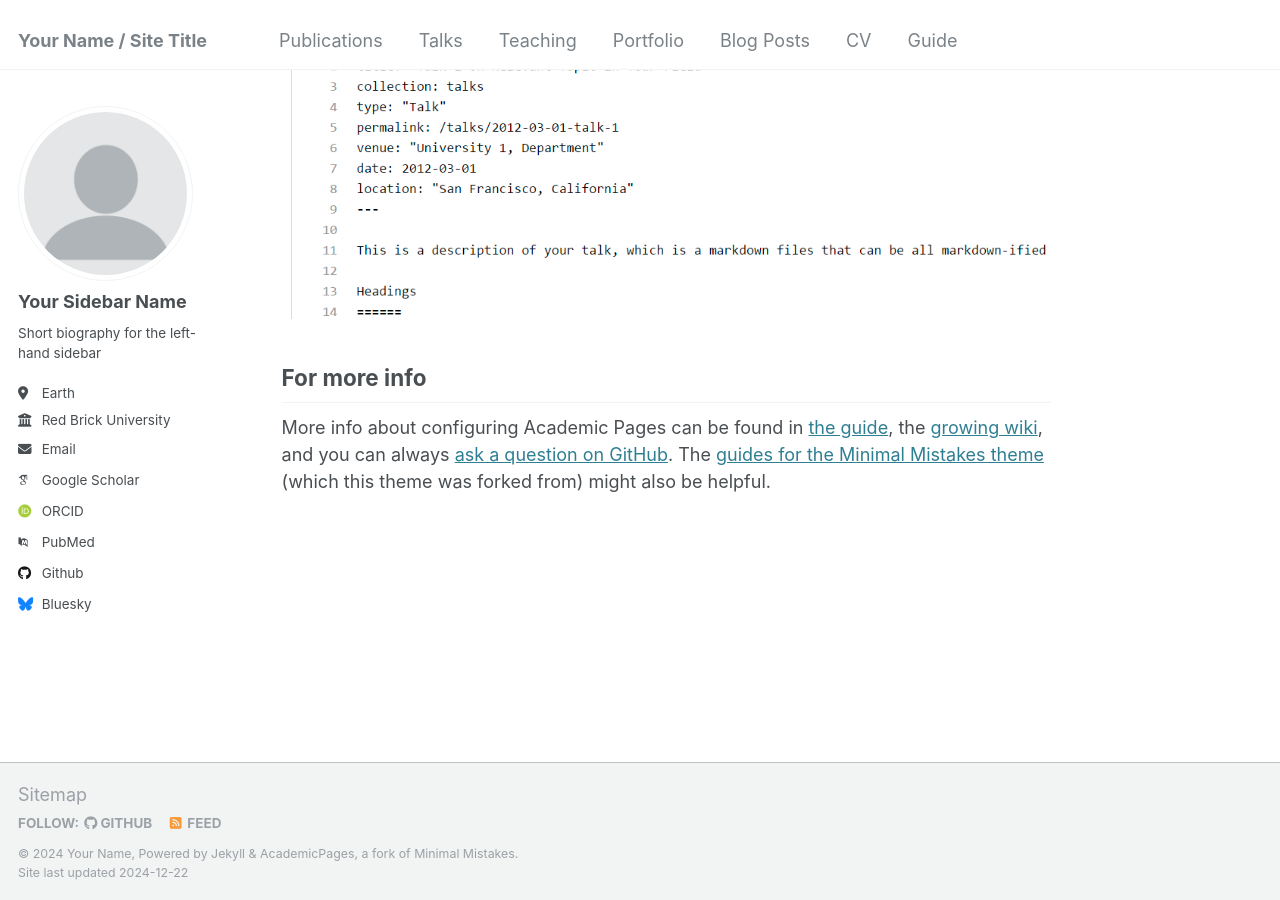
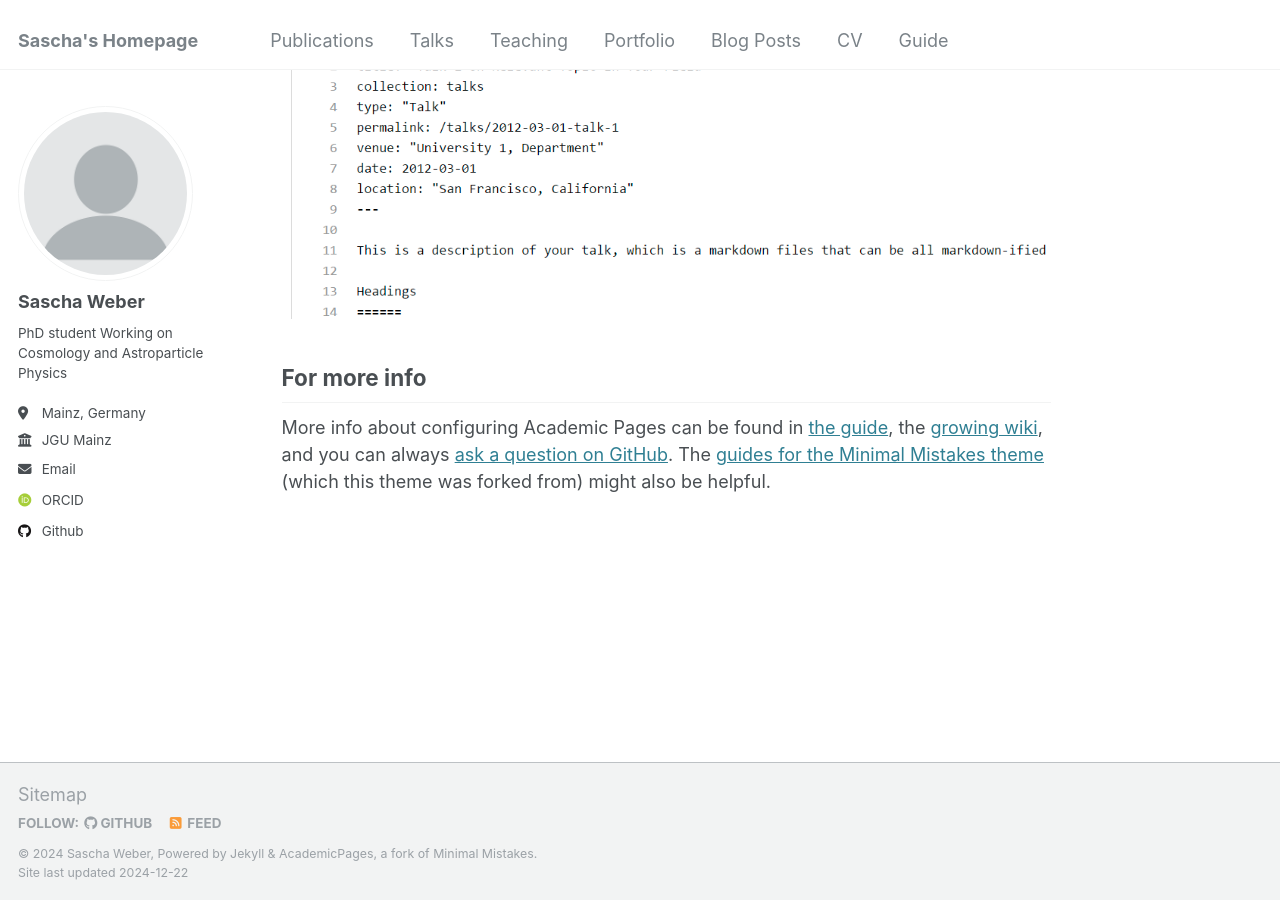
Before and after one commit to sweber31/sweber31.github.io, a Jekyll site: the page built from _pages/about.md, in a window 1280 px wide and 900 px high, scrolled down 2643 px. Built offline with Jekyll 4.4.1, drawn with Linux system fonts in a browser that asks for light colours; some web fonts are replaced.

Commit message:
Update _config.yml

```diff
--- a/_config.yml
+++ b/_config.yml
@@ -8,13 +8,13 @@
 
 # Basic Site Settings
 locale                   : "en-US"
-title                    : "Your Name / Site Title"
+title                    : "Sascha's Homepage"
 title_separator          : "-"
-name                     : &name "Your Name"
-description              : &description "personal description"
-url                      : https://academicpages.github.io # the base hostname & protocol for your site e.g. "https://[your GitHub username].github.io"
+name                     : &name "Sascha Weber"
+description              : &description "This is my personal homepage"
+url                      : https://sweber31.github.io # the base hostname & protocol for your site e.g. "https://[your GitHub username].github.io"
 baseurl                  : "" # the subpath of your site, e.g. "/blog"
-repository               : "academicpages/academicpages.github.io"
+repository               : "sweber31/sweber31.github.io"
 
 # Site Author - The following control what appear as part of the author content on the side bar.
 #               If a field is blank the icon and link will not appear, otherwise it will be shown.
@@ -22,21 +22,21 @@ repository               : "academicpages/academicpages.github.io"
 author:
   # Biographic information
   avatar           : "profile.png"
-  name             : "Your Sidebar Name"
+  name             : "Sascha Weber"
   pronouns         : # example: "she/her"
-  bio              : "Short biography for the left-hand sidebar"
-  location         : "Earth"
-  employer         : "Red Brick University"
+  bio              : "PhD student Working on Cosmology and Astroparticle Physics"
+  location         : "Mainz, Germany"
+  employer         : "JGU Mainz"
   uri              : # URL
-  email            : "none@example.org"
+  email            : "wesascha@uni-mainz.de"
 
   # Academic websites
   arxiv            : # URL - Update with the correct link to your profile
-  googlescholar    : "https://scholar.google.com/citations?user=PS_CX0AAAAAJ"
+  googlescholar    : # URL
   impactstory      : # URL
-  orcid            : "http://orcid.org/yourorcidurl"
+  orcid            : "https://orcid.org/0000-0002-5520-0152"
   semantic         : # URL
-  pubmed           : "https://www.ncbi.nlm.nih.gov/pubmed/?term=john+snow"
+  pubmed           : # URL
   researchgate     : # URL
   scopus           : # URL
 
@@ -44,12 +44,12 @@ author:
   bitbucket        : # Username - Update with your username on the site
   codepen          : # Username
   dribbble         : # Username
-  github           : "academicpages"
+  github           : "sweber31"
   kaggle           : # Username
   stackoverflow    : # User number or user number and name (i.e., use "1" or "1/jeff-atwood")
 
   # Social media
-  bluesky          : "bsky.app" # Replace this with you Bluesky username
+  bluesky          : # Username
   facebook         : # Username
   flickr           : # Username
   foursquare       : # Username
```
